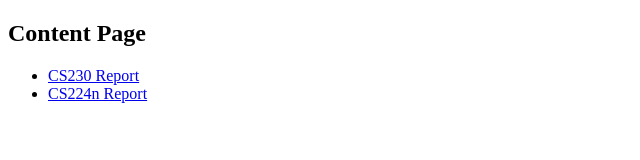
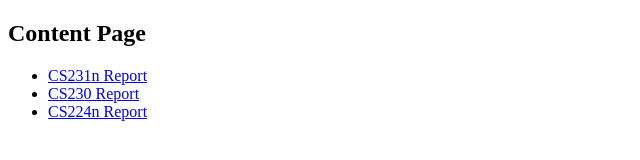
Before and after one commit to fujiaxiang/fujiaxiang.github.io, a plain HTML site: page index.html in a window 1280 px wide. Shown: the whole page, without its empty margins (0-640 px from the left). Drawn offline with Linux system fonts and the light colour scheme.

Commit message:
added cs231n report

```diff
--- a/index.html
+++ b/index.html
@@ -5,6 +5,7 @@
 <h2>Content Page</h2>
 
 <ul>
+  <li><a href="documents/Estimating_Forces_from_Vision-based_Tactile_Sensor_Images.pdf">CS231n Report</a> </li>
   <li><a href="documents/Multispeaker_Speech_Synthesis_with_Configurable_Emotions.pdf">CS230 Report</a> </li>
   <li><a href="documents/Stratified_Bagging_and_Boosting_of_Albert_Models_for_Question_Answering.pdf">CS224n Report</a> </li>
 </ul>
```
Also changed, not shown: 1 other file.
